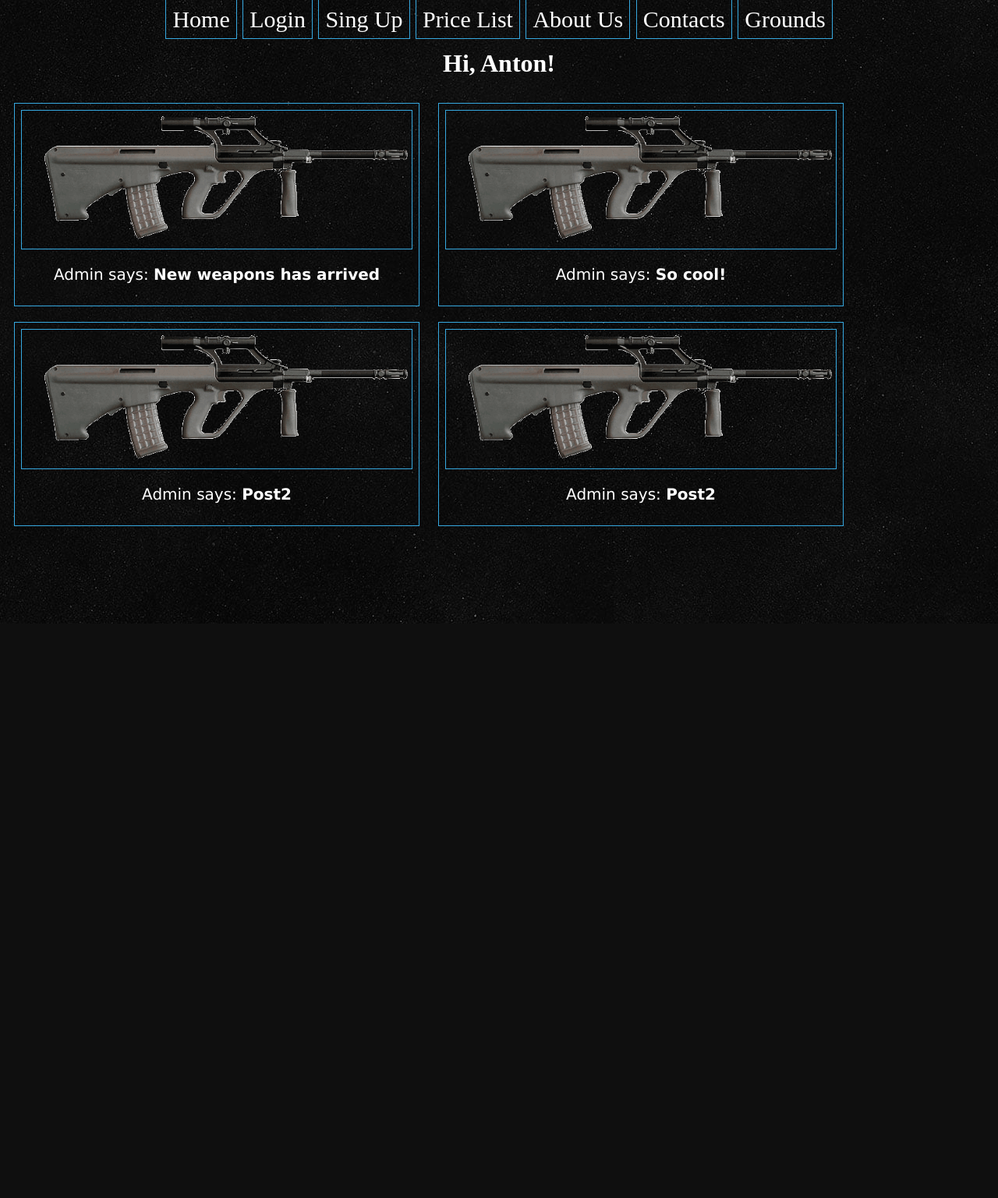
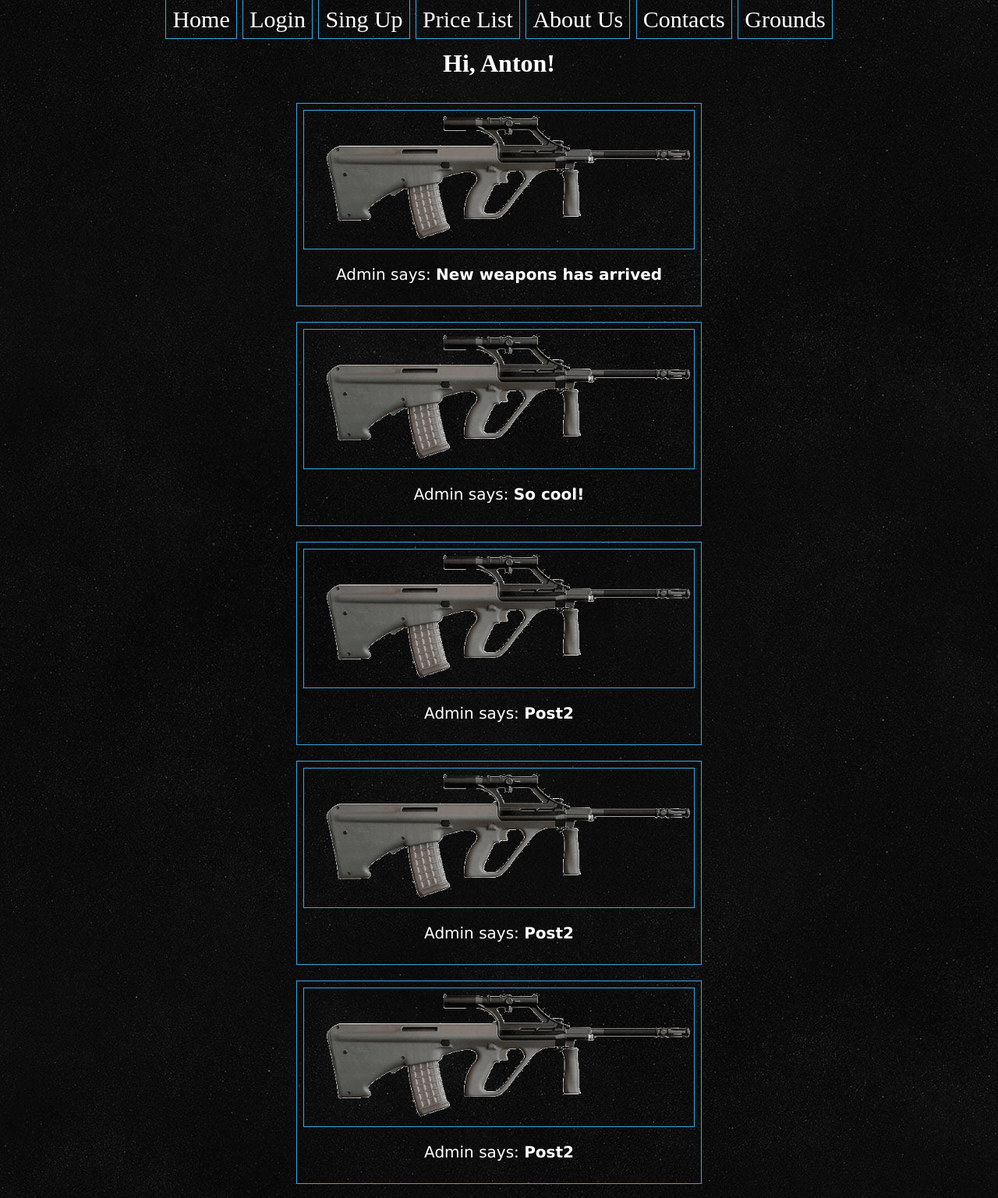
Before and after one commit to Fuminori666/ASGon, a Flask app: page / in a window 1280 px wide; the page is wider, and only the part inside the window is pictured. Shown: that part at 78% size. Before the commit the page ends 800 px from the top of that part, so only its background shows below. Run offline with Flask 2, Linux system fonts and the light colour scheme.

Commit message:
Update index page style

```diff
--- a/app/routes.py
+++ b/app/routes.py
@@ -15,6 +15,10 @@
         {
             'author': {'username': 'Admin'},
             'body': 'So cool!'
+        },
+        {
+            'author': {'username': 'Admin'},
+            'body': 'Post2'
         },
         {
             'author': {'username': 'Admin'},
--- a/app/static/style.css
+++ b/app/static/style.css
@@ -1,7 +1,9 @@
 body {
     background-color: rgb(13, 13, 13);
-    background-image: url(/static/img/bg.jpg)
+    background-image: url(/static/img/bg.jpg);
+    text-align: center;
 }
+
 
 h1 {
     color: white;
@@ -38,7 +40,10 @@
 }
 
 .content{
-    width:100%;
+    display: table;
+    margin-right: auto;
+    margin-left: auto;
+    width:80%;
 }
 
 .post{
```
